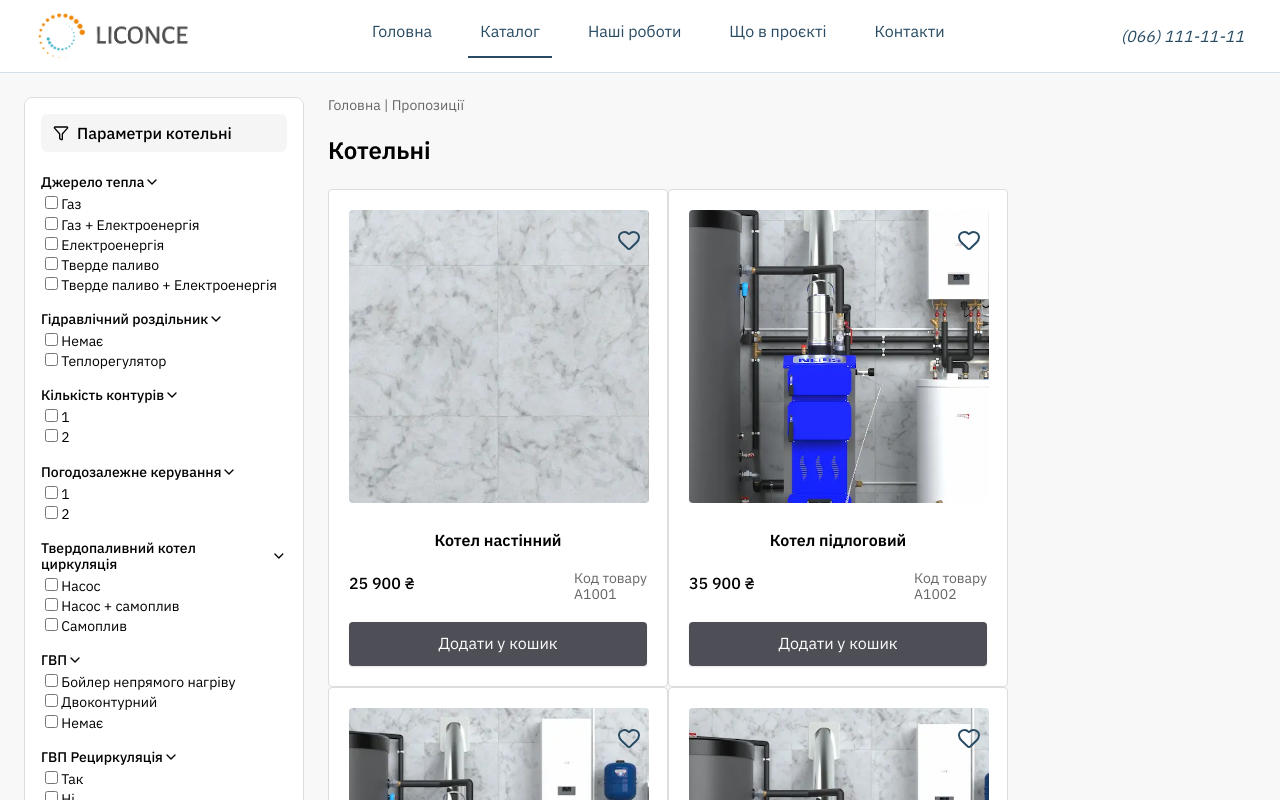
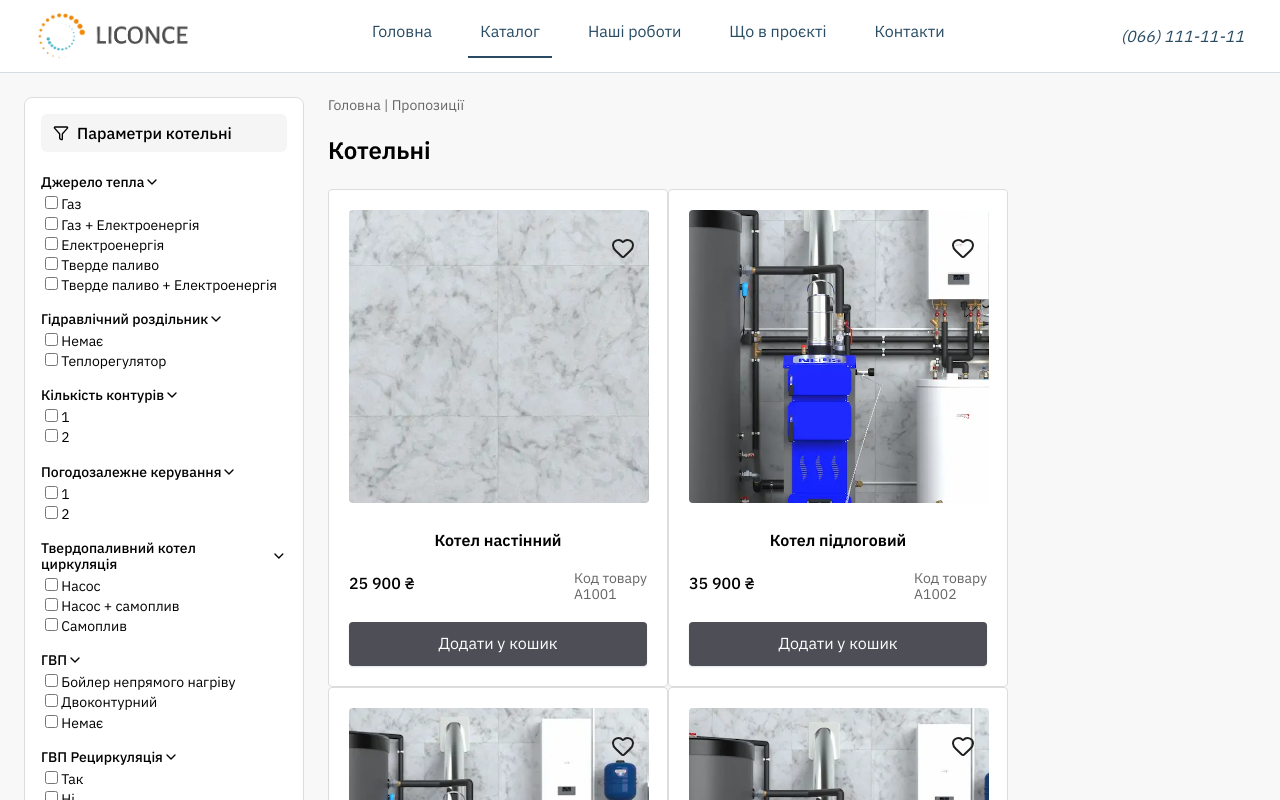
Before and after one commit to Illia-L/boiler-room-design, a Next.js app: page /shop in a window 1280 px wide. Shown: the top 800 px of the page. Built offline with nearby package versions, Linux system fonts and the light colour scheme.

Commit message:
addFixLike

```diff
--- a/src/features/shop/ProductCard/ProductCard.module.css
+++ b/src/features/shop/ProductCard/ProductCard.module.css
@@ -23,8 +23,8 @@
 }
 .like {
   position: absolute;
-  top: 8px;
-  right: 8px;
+  top: 16px;
+  right: 14px;
   z-index: 2;
   background: none;
   border: none;
--- a/src/features/shop/ProductCard/ProductCard.tsx
+++ b/src/features/shop/ProductCard/ProductCard.tsx
@@ -22,7 +22,7 @@ export default function ProductCard({ product }: { product: Product }) {
           />
         </div>
         <Button variant="link" className={css.like}>
-          <Heart />
+          <Heart color="#202020" />
         </Button>
       </div>
 
```
